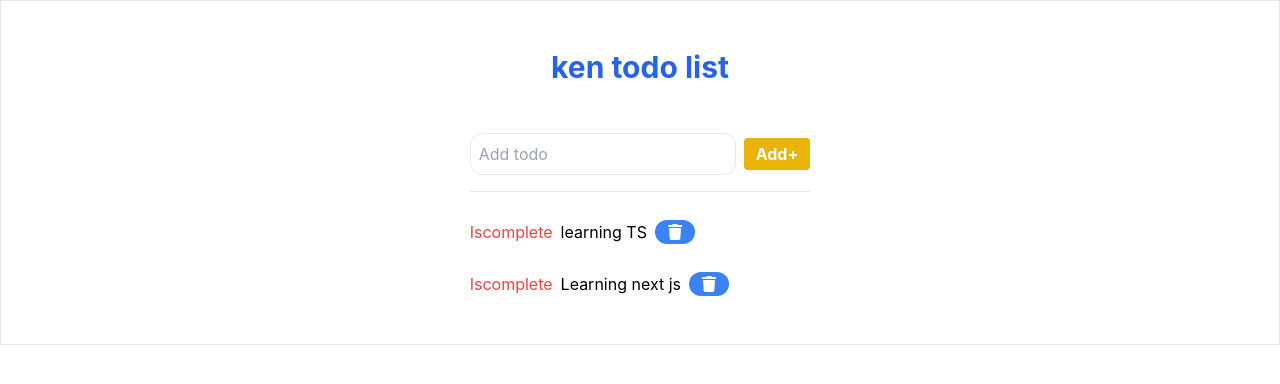
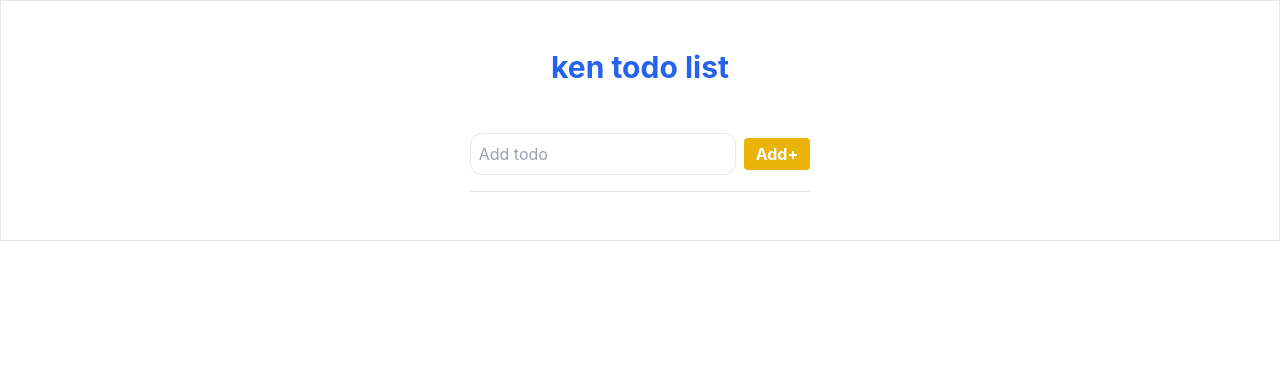
Before and after one commit to kennzuki/todo-react, a React (Create React App) app: page / in a window 1280 px wide. Shown: the top 384 px of the page. Built offline with nearby package versions, Linux system fonts and the light colour scheme.

Commit message:
map and returned todo in todoitems

```diff
--- a/src/components/Todo.jsx
+++ b/src/components/Todo.jsx
@@ -2,19 +2,18 @@ import TodoItems from './TodoItems';
 import { useState, useRef } from 'react';
 
 const Todo = () => {
-  const [todos, setTodos] = useState([])
-  const inputRef = useRef()
+  const [todos, setTodos] = useState([]);
+  const inputRef = useRef();
   const add = () => {
-    const inputText = inputRef.current.value.trim()
+    const inputText = inputRef.current.value.trim();
     console.log(inputText);
-    const newTodos={
+    const newTodos = {
       id: Date.now(),
       text: inputText,
-      isCompleted:false
-    }
-    setTodos((prev)=>[...prev,newTodos])
-
-  }
+      isCompleted: false,
+    };
+    setTodos((prev) => [...prev, newTodos]);
+  };
 
   return (
     <div className=''>
@@ -25,16 +24,19 @@ const Todo = () => {
           placeholder='Add todo'
           ref={inputRef}
         />
-        <button onClick={add} className='px-3 py-1 bg-yellow-500 text-white font-bold rounded'>
+        <button
+          onClick={add}
+          className='px-3 py-1 bg-yellow-500 text-white font-bold rounded'
+        >
           Add+
         </button>
       </section>
       {/* todo list */}
-      <section className='flex flex-col gap-2'>
-        <ul className='uppercase flex flex-col gap-2 items-center'></ul>
+      <section className=''>
+        {todos.map((items, index) => {
+          return <TodoItems key={index} text={items.text} />;
+        })}
       </section>
-      <TodoItems text='learning TS' />
-      <TodoItems text='Learning next js' />
     </div>
   );
 };
```
